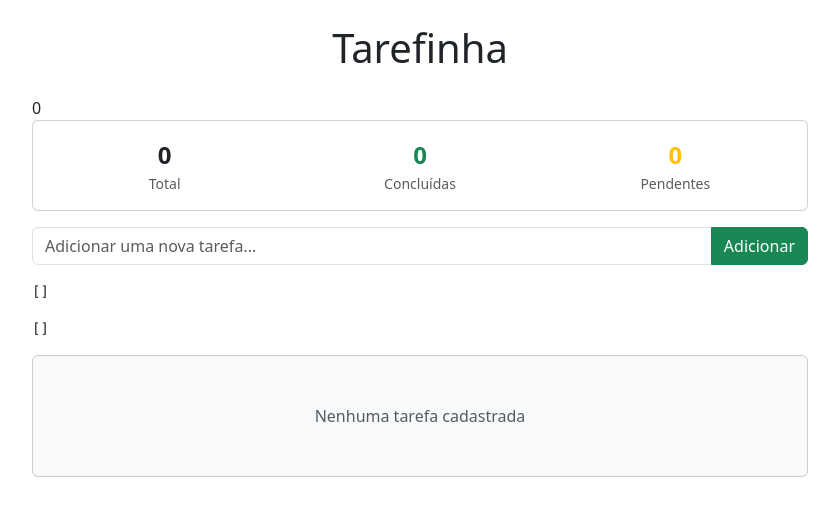
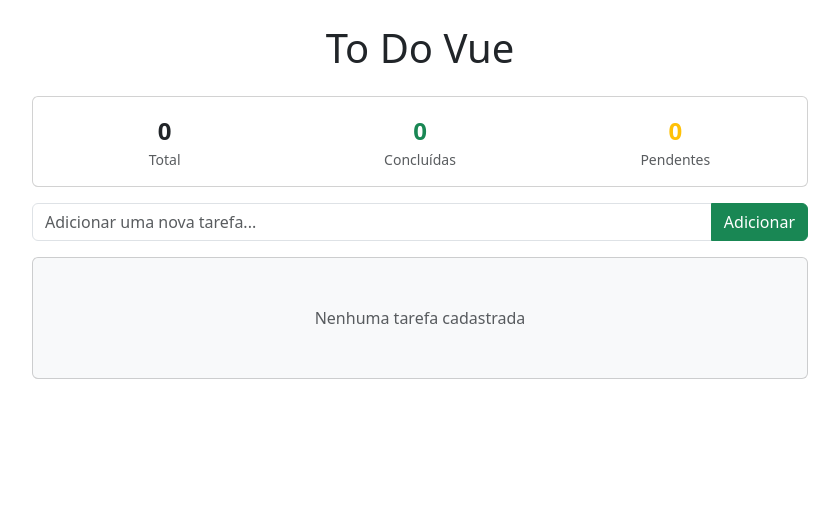
Before and after one commit to CoderRocha/to-do-vue, a Vue app: page / in a window 1280 px wide. Shown: the top 516 px of the page, without its empty margins (220-1059 px from the left). Built offline with nearby package versions, Linux system fonts and the light colour scheme.

Commit message:
refact: split application into separate components

```diff
--- a/src/App.vue
+++ b/src/App.vue
@@ -1,43 +1,22 @@
 <script setup>
 
 import {ref, computed} from 'vue'
+import TaskStats from './components/TaskStats.vue'
+import TaskInput from './components/TaskInput.vue'
+import TaskFilters from './components/TaskFilters.vue'
+import TaskList from './components/TaskList.vue'
+import TaskEmptyState from './components/TaskEmptyState.vue'
 
 const tasks = ref([])
-const newTask = ref('')
-const addTask = () => {
-  if (!newTask.value) return
+const addTask = (task) => {
+  if (!task) { return }
 
   tasks.value.push({
     id: Date.now(),
-    name: newTask.value,
+    name: task,
     completed: false,
     state: 'show' // edit, delete
   })
-  newTask.value = ''
-}
-
-const editTask = (task) => {
-  if (!Object.hasOwn(task, '_name')) {
-    task._name = task.name
-  }
-
-  if (!Object.hasOwn(task, '_completed')) {
-    task._completed = task.completed
-  }
-
-  task.state = 'edit'
-}
-
-const commitTask = (task) => {
-  if (Object.hasOwn(task, '_name')) {
-    task.name = task._name
-  }
-
-  if (Object.hasOwn(task, '_completed')) {
-    task.completed = task._completed
-  }
-
-  task.state = 'show'
 }
 
 const deleteTask = (task) => {
@@ -70,6 +49,14 @@ const clearFilters = () => {
   filterStatus.value = ''
 }
 
+const onSearch = (search) => {
+  filterSearch.value = search
+}
+
+const onStatus = (status) => {
+  filterStatus.value = status
+}
+
 const emptyStateMessage = computed(() => {
   let output = 'Nenhuma tarefa cadastrada'
 
@@ -80,93 +67,26 @@ const emptyStateMessage = computed(() => {
   return output;
 })
 
-const totalTasks = computed(() => { return tasks.value.length })
-const totalCompleted = computed(() => { return tasks.value.filter(o => o.completed).length })
-const totalPending = computed(() => { return tasks.value.filter(o => !o.completed).length })
-
 </script>
 
 <template>
   <div class="container" style="max-width: 800px;">
-    <h1 class="text-center my-4">Tarefinha</h1>
+    <h1 class="text-center my-4">To Do Vue</h1>
 
     <!-- Stats -->
-     {{ totalTasks }}
-    <div class="card mb-3">
-      <div class="card-body">
-        <div class="row text-center">
-          <div class="col-4">
-            <div class="fw-bold fs-4">{{ totalTasks }}</div>
-            <div class="text-muted small">Total</div>
-          </div>
-          <div class="col-4">
-            <div class="fw-bold fs-4 text-success">{{ totalCompleted }}</div>
-            <div class="text-muted small">Concluídas</div>
-          </div>
-          <div class="col-4">
-            <div class="fw-bold fs-4 text-warning">{{ totalPending }}</div>
-            <div class="text-muted small">Pendentes</div>
-          </div>
-        </div>
-      </div>
-    </div>
+    <TaskStats :tasks="tasks" />
 
     <!-- Add new task -->
-    <div class="input-group mb-3">
-      {{ newTask }}
-      <input v-model="newTask" @keyup.enter="addTask" type="text" placeholder="Adicionar uma nova tarefa..." class="form-control">
-      <button @click="addTask" class="btn btn-success">Adicionar</button>
-    </div>
-
-    <pre>{{ tasks }}</pre>
-    <pre>{{ filteredTasks }}</pre>
+    <TaskInput @addTask="addTask" />
 
     <!-- Filters -->
-     {{ filterSearch }} {{ filterStatus }}
-    <div v-if="tasks.length" class="d-flex gap-2 mb-3">
-      <input v-model="filterSearch" type="text" placeholder="Buscar tarefa..." class="form-control" style="flex: 1;">
-      <select v-model="filterStatus" class="form-select" style="flex: 1;">
-        <option value="">Todas</option>
-        <option value="pending">Pendentes</option>
-        <option value="completed">Concluídas</option>
-      </select>
-      <button @click="clearFilters" class="btn btn-outline-secondary btn-sm" style="flex-shrink: 0;">Limpar filtros</button>
-    </div>
+    <TaskFilters v-if="tasks.length" @search="onSearch" @status="onStatus" />
 
     <!-- Tasks -->
-    <ul class="list-group">
-      <li v-for="task in filteredTasks" :key="task.id" class="list-group-item d-flex align-items-center gap-2">
-        <template v-if="task.state === 'show'">
-          <input v-model="task.completed" type="checkbox" class="form-check-input">
-          <span class="flex-grow-1" :class="task.completed ? 'text-decoration-line-through text-muted' : null">{{ task.name }}</span>
-          <button class="btn btn-primary btn-sm" @click="editTask(task)">Editar</button>
-          <button class="btn btn-danger btn-sm" @click="task.state = 'delete'">Excluir</button>
-        </template>
-
-        <template v-else-if="task.state === 'edit'">
-          <input v-model="task._completed" type="checkbox" class="form-check-input">
-          <input v-model="task._name" @keyup.enter="saveTask(task)" type="text" class="form-control form-control-sm">
-          <button class="btn btn-success btn-sm" @click="commitTask(task)">Salvar</button>
-          <button class="btn btn-secondary btn-sm" @click="task.state = 'show'">Cancelar</button>
-        </template>
-
-      <template v-else-if="task.state === 'delete'">
-        <span class="flex-grow-1">
-          <div class="fw-semibold">{{ task.name }}</div>
-          <div class="text-muted small">Tem certeza que deseja remover?</div>
-        </span>
-        <button class="btn btn-danger btn-sm" @click="deleteTask(task)">Sim, excluir</button>
-        <button class="btn btn-outline-secondary btn-sm" @click="task.state = 'show'">Cancelar</button>
-      </template>
-      </li>
-    </ul>
+    <TaskList :tasks="filteredTasks" @delete="deleteTask" />
 
     <!-- Empty state -->
-    <div v-if="!filteredTasks.length" class="card bg-light">
-      <div class="card-body text-center py-5">
-        <p class="text-muted mb-0"> {{ emptyStateMessage }} </p>
-      </div>
-    </div>
+    <TaskEmptyState v-if="!filteredTasks.length" :message="emptyStateMessage" />
 </div>
 </template>
 
--- /dev/null
+++ b/src/components/TaskEmptyState.vue
@@ -0,0 +1,13 @@
+<script setup>
+
+const props = defineProps(['message'])
+
+</script>
+
+<template>
+<div class="card bg-light">
+      <div class="card-body text-center py-5">
+        <p class="text-muted mb-0"> {{ props.message }} </p>
+      </div>
+    </div>
+</template>
--- /dev/null
+++ b/src/components/TaskFilters.vue
@@ -0,0 +1,33 @@
+<script setup>
+
+import {ref, watch} from 'vue'
+
+const emit = defineEmits(['search', 'status'])
+
+const search = ref('')
+const status = ref('')
+const clearFilters = () => {
+  search.value = ''
+  status.value = ''
+}
+
+watch(search, (vl) => {
+  emit('search', vl)
+})
+watch(status, (vl) => {
+  emit('status', vl)
+})
+
+</script>
+
+<template>
+    <div class="d-flex gap-2 mb-3">
+      <input v-model="search" type="text" placeholder="Buscar tarefa..." class="form-control" style="flex: 1;">
+      <select v-model="status" class="form-select" style="flex: 1;">
+        <option value="">Todas</option>
+        <option value="pending">Pendentes</option>
+        <option value="completed">Concluídas</option>
+      </select>
+      <button @click="clearFilters" class="btn btn-outline-secondary btn-sm" style="flex-shrink: 0;">Limpar filtros</button>
+    </div>
+</template>
--- /dev/null
+++ b/src/components/TaskInput.vue
@@ -0,0 +1,22 @@
+<script setup>
+
+import {ref} from 'vue'
+
+const emit = defineEmits(['addTask'])
+const newTask = ref('')
+const addTask = () => {
+  if (!newTask.value) return
+
+  emit('addTask', newTask.value)
+  newTask.value = ''
+}
+
+</script>
+
+<template>
+    <div class="input-group mb-3">
+      <!-- {{ newTask }} -->
+      <input v-model="newTask" @keyup.enter="addTask" type="text" placeholder="Adicionar uma nova tarefa..." class="form-control">
+      <button @click="addTask" class="btn btn-success">Adicionar</button>
+    </div>
+</template>
--- /dev/null
+++ b/src/components/TaskList.vue
@@ -0,0 +1,65 @@
+<script setup>
+
+import {ref, computed} from 'vue'
+
+const emit = defineEmits(['delete'])
+const props = defineProps(['tasks'])
+
+const editTask = (task) => {
+  if (!Object.hasOwn(task, '_name')) {
+    task._name = task.name
+  }
+
+  if (!Object.hasOwn(task, '_completed')) {
+    task._completed = task.completed
+  }
+
+  task.state = 'edit'
+}
+
+const commitTask = (task) => {
+  if (Object.hasOwn(task, '_name')) {
+    task.name = task._name
+  }
+
+  if (Object.hasOwn(task, '_completed')) {
+    task.completed = task._completed
+  }
+
+  task.state = 'show'
+}
+
+const deleteTask = (task) => {
+  emit('delete', task)
+}
+
+</script>
+
+<template>
+    <ul class="list-group">
+      <li v-for="task in props.tasks" :key="task.id" class="list-group-item d-flex align-items-center gap-2">
+        <template v-if="task.state === 'show'">
+          <input v-model="task.completed" type="checkbox" class="form-check-input">
+          <span class="flex-grow-1" :class="task.completed ? 'text-decoration-line-through text-muted' : null">{{ task.name }}</span>
+          <button class="btn btn-primary btn-sm" @click="editTask(task)">Editar</button>
+          <button class="btn btn-danger btn-sm" @click="task.state = 'delete'">Excluir</button>
+        </template>
+
+        <template v-else-if="task.state === 'edit'">
+          <input v-model="task._completed" type="checkbox" class="form-check-input">
+          <input v-model="task._name" @keyup.enter="saveTask(task)" type="text" class="form-control form-control-sm">
+          <button class="btn btn-success btn-sm" @click="commitTask(task)">Salvar</button>
+          <button class="btn btn-secondary btn-sm" @click="task.state = 'show'">Cancelar</button>
+        </template>
+
+      <template v-else-if="task.state === 'delete'">
+        <span class="flex-grow-1">
+          <div class="fw-semibold">{{ task.name }}</div>
+          <div class="text-muted small">Tem certeza que deseja remover?</div>
+        </span>
+        <button class="btn btn-danger btn-sm" @click="deleteTask(task)">Sim, excluir</button>
+        <button class="btn btn-outline-secondary btn-sm" @click="task.state = 'show'">Cancelar</button>
+      </template>
+      </li>
+    </ul>
+</template>
--- /dev/null
+++ b/src/components/TaskStats.vue
@@ -0,0 +1,31 @@
+<script setup>
+    import {computed} from 'vue'
+
+    const props = defineProps(['tasks'])
+
+    const total = computed(() => { return props.tasks.length })
+    const completed = computed(() => { return props.tasks.filter(o => o.completed).length })
+    const pending = computed(() => { return props.tasks.filter(o => !o.completed).length })
+</script>
+
+<template>
+     <!-- {{ total }} -->
+    <div class="card mb-3">
+      <div class="card-body">
+        <div class="row text-center">
+          <div class="col-4">
+            <div class="fw-bold fs-4">{{ total }}</div>
+            <div class="text-muted small">Total</div>
+          </div>
+          <div class="col-4">
+            <div class="fw-bold fs-4 text-success">{{ completed }}</div>
+            <div class="text-muted small">Concluídas</div>
+          </div>
+          <div class="col-4">
+            <div class="fw-bold fs-4 text-warning">{{ pending }}</div>
+            <div class="text-muted small">Pendentes</div>
+          </div>
+        </div>
+      </div>
+    </div>
+</template>
```
